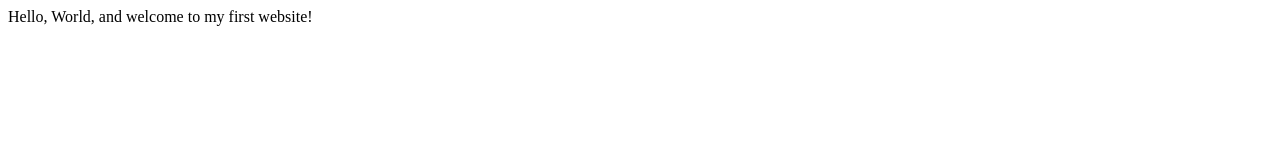
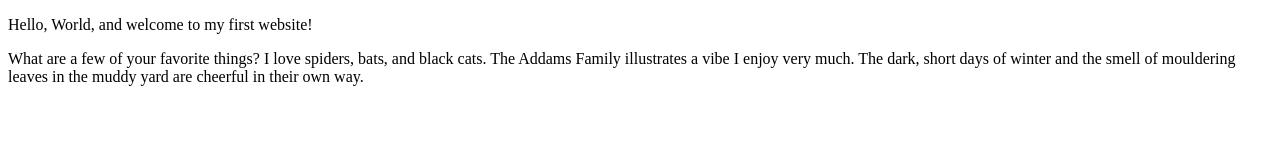
Before and after one commit to congdonan/congdonan.github.io, a plain HTML site: page index.html in a window 1280 px wide. Drawn offline with Linux system fonts and the light colour scheme.

Commit message:
Skill_Check_1
Website_Editing

```diff
--- a/index.html
+++ b/index.html
@@ -3,9 +3,12 @@
     <head>
         <meta charset="utf-8">
         <meta name="viewport" content="width=device-width, initial-scale=1.0">
-        <title>My First Website</title>
+        <meta name="author" content="A. Congdon">
+        <title>Spoopy Skeleton | Web Haunter</title>
     </head>
     <body>
-       Hello, World, and welcome to my first website!
+       <p>Hello, World, and welcome to my first website!</p>
+
+       <p>What are a few of your favorite things? I love spiders, bats, and black cats. The Addams Family illustrates a vibe I enjoy very much. The dark, short days of winter and the smell of mouldering leaves in the muddy yard are cheerful in their own way.</p>
     </body>
 </html>
```
